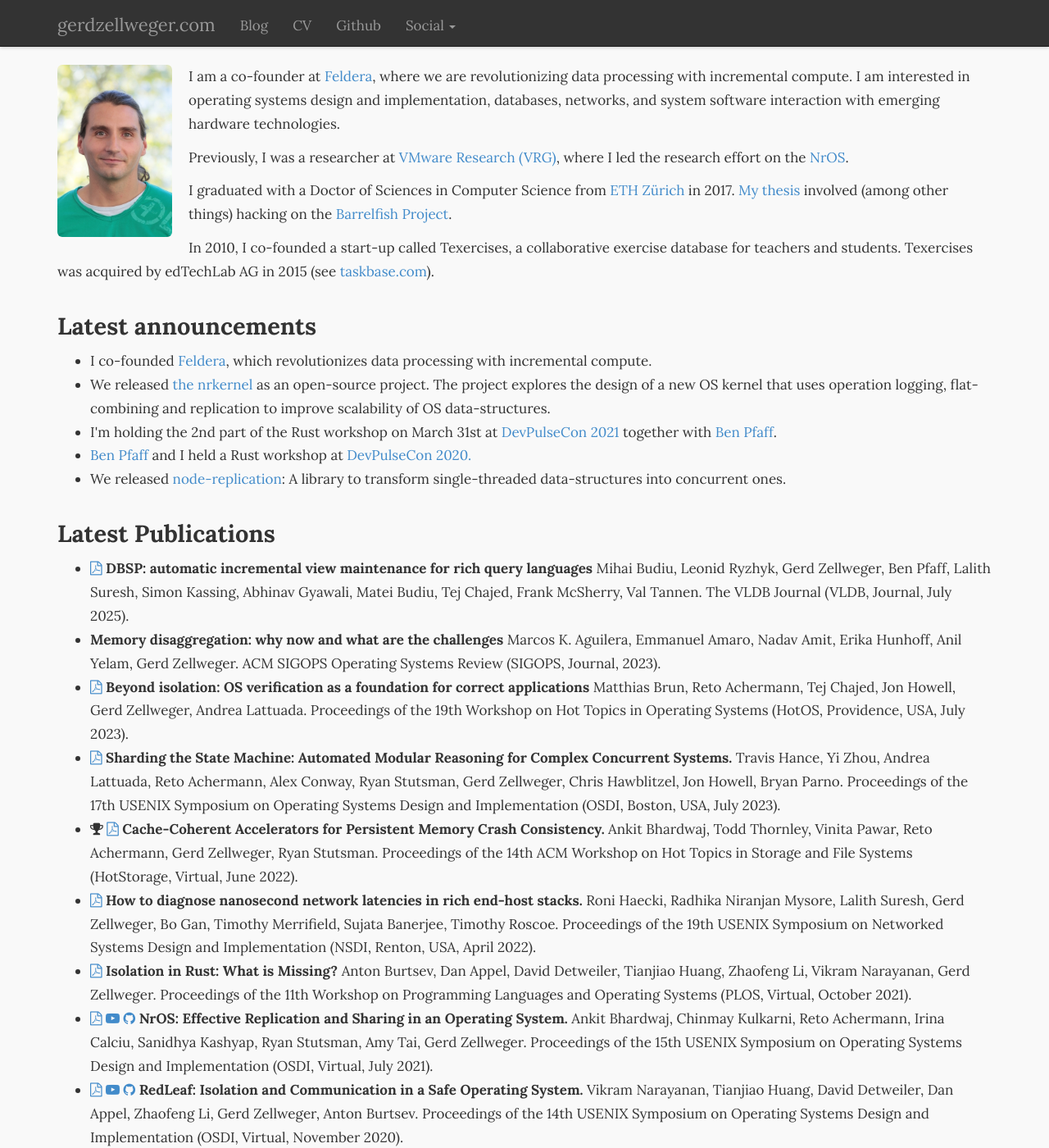
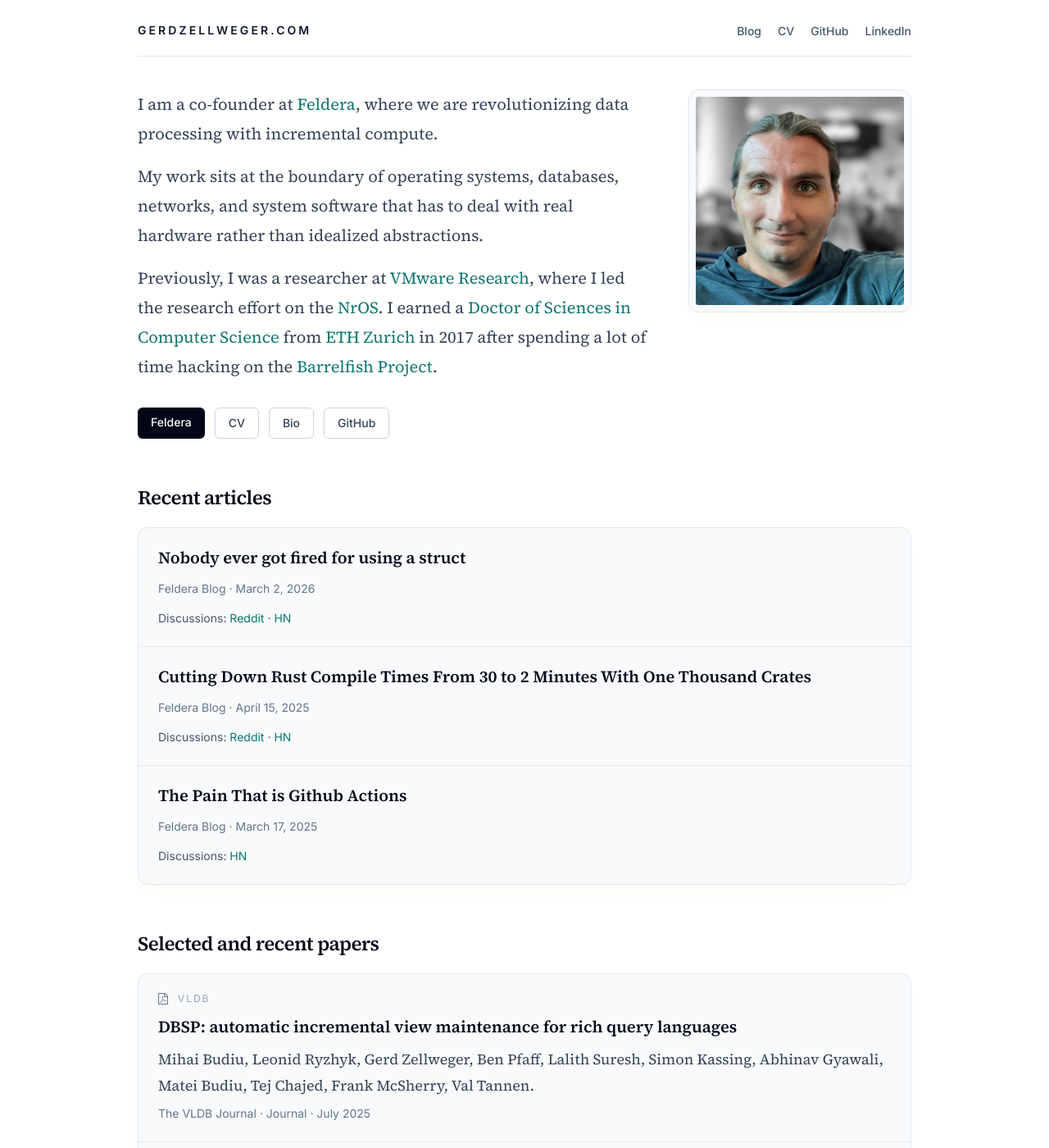
Before and after one commit to gz/website, a Jekyll site: the page built from index.html, in a window 1280 px wide and 1400 px high. Shown: the whole window at 82% size. Built offline with Jekyll 4.4.1, drawn with Linux system fonts in a browser that asks for light colours; nearby versions of some CDN libraries; some of the changed text lies outside the part shown.

Commit message:
Refresh site design and content

```diff
--- /dev/null
+++ b/_data/external_posts.yml
@@ -0,0 +1,27 @@
+- title: "Nobody ever got fired for using a struct"
+  url: "https://www.feldera.com/blog/nobody-ever-got-fired-for-using-a-struct"
+  source: "Feldera Blog"
+  date: 2026-03-02
+  discussions:
+    - label: "Reddit"
+      url: "https://www.reddit.com/r/rust/comments/1rj74ch/nobody_ever_got_fired_for_using_a_struct_blog/"
+    - label: "HN"
+      url: "https://news.ycombinator.com/item?id=47225655"
+
+- title: "Cutting Down Rust Compile Times From 30 to 2 Minutes With One Thousand Crates"
+  url: "https://www.feldera.com/blog/cutting-down-rust-compile-times-from-30-to-2-minutes-with-one-thousand-crates"
+  source: "Feldera Blog"
+  date: 2025-04-15
+  discussions:
+    - label: "Reddit"
+      url: "https://www.reddit.com/r/rust/comments/1jzzavh/cutting_down_rust_compile_times_from_30_to_2/"
+    - label: "HN"
+      url: "https://news.ycombinator.com/item?id=43715235"
+
+- title: "The Pain That is Github Actions"
+  url: "https://www.feldera.com/blog/the-pain-that-is-github-actions"
+  source: "Feldera Blog"
+  date: 2025-03-17
+  discussions:
+    - label: "HN"
+      url: "https://news.ycombinator.com/item?id=43419701"
--- a/_layouts/default.html
+++ b/_layouts/default.html
@@ -27,88 +27,105 @@
     <meta name="description" content="" />
     <meta name="author" content="" />
     <link rel="shortcut icon" href="favicon.png" />
+    <meta name="color-scheme" content="light" />
+    <link rel="preconnect" href="https://fonts.googleapis.com" />
+    <link rel="preconnect" href="https://fonts.gstatic.com" crossorigin />
+    <link
+      href="https://fonts.googleapis.com/css2?family=Inter:wght@400;500;600;700&family=Source+Serif+4:opsz,wght@8..60,400;8..60,600;8..60,700&display=swap"
+      rel="stylesheet"
+    />
+    <script src="https://cdn.tailwindcss.com"></script>
+    <script>
+      tailwind.config = {
+        theme: {
+          extend: {
+            colors: {
+              ink: "#0f172a",
+              muted: "#475569",
+              paper: "#fffdf8",
+              line: "#e2e8f0",
+              accent: "#0f766e",
+            },
+            boxShadow: {
+              paper: "0 10px 30px rgba(15, 23, 42, 0.06)",
+            },
+            fontFamily: {
+              serif: ['"Source Serif 4"', "Georgia", "serif"],
+              sans: ['"Inter"', '"Helvetica Neue"', "sans-serif"],
+            },
+          },
+        },
+      };
+    </script>
 
     <title>{{ page.title }}</title>
 
-    <!-- Bootstrap core CSS -->
-    <link href="/css/bootstrap.min.css" rel="stylesheet" />
     <link
       href="https://maxcdn.bootstrapcdn.com/font-awesome/4.5.0/css/font-awesome.min.css"
       rel="stylesheet"
     />
-    <link href="/css/bootstrap-social.css" rel="stylesheet" />
-
-    <!-- Custom styles for this template -->
     <link href="/css/main.css" rel="stylesheet" />
     <link href="/css/syntax.css" rel="stylesheet" />
-
-    <!-- HTML5 shim and Respond.js IE8 support of HTML5 elements and media queries -->
-    <!--[if lt IE 9]>
-      <script src="../../assets/js/html5shiv.js"></script>
-      <script src="../../assets/js/respond.min.js"></script>
-    <![endif]-->
   </head>
 
-  <body>
-    <div class="navbar navbar-inverse navbar-fixed-top">
-      <div class="container">
-        <div class="navbar-header">
-          <button
-            type="button"
-            class="navbar-toggle"
-            data-toggle="collapse"
-            data-target=".navbar-collapse"
+  <body class="bg-white text-ink antialiased">
+    <div class="mx-auto max-w-5xl px-5 pb-16 pt-6 sm:px-8 lg:px-10">
+      <header class="mb-10 border-b border-slate-200 pb-5">
+        <div
+          class="flex flex-col gap-5 sm:flex-row sm:items-end sm:justify-between"
+        >
+          <div>
+            <a
+              class="font-sans-display text-sm font-semibold uppercase tracking-[0.22em] text-slate-900"
+              href="/"
+              >{{ site.name }}</a
+            >
+          </div>
+          <nav
+            class="flex flex-wrap gap-x-5 gap-y-2 font-sans text-sm font-medium text-slate-600"
           >
-            <span class="icon-bar"></span>
-            <span class="icon-bar"></span>
-            <span class="icon-bar"></span>
-          </button>
-          <a class="navbar-brand" href="/">{{ site.name }}</a>
+            {% for link in page.navigation %}
+            <a
+              class="{% if page.url == link.url %}text-slate-950{% else %}text-slate-600{% endif %} transition hover:text-slate-950"
+              href="{{ link.url }}"
+              title="{{ link.title }}"
+              >{{ link.text }}</a
+            >
+            {% endfor %}
+            <a class="transition hover:text-slate-950" href="/blog" title="Blog"
+              >Blog</a
+            >
+            <a class="transition hover:text-slate-950" href="/cv.pdf" title="CV"
+              >CV</a
+            >
+            <a
+              class="transition hover:text-slate-950"
+              href="https://github.com/gz"
+              title="GitHub"
+              >GitHub</a
+            >
+            <a
+              class="transition hover:text-slate-950"
+              href="https://www.linkedin.com/in/gerd-zellweger/"
+              title="LinkedIn"
+              >LinkedIn</a
+            >
+          </nav>
         </div>
-        <div class="collapse navbar-collapse">
-          <ul class="nav navbar-nav">
-            {% assign url = page.url|remove:'index.html' %} {% for link in
-            page.navigation %}
-            <li {% if page.url="" ="link.url" %}class="active" {% endif %}>
-              <a href="{{link.url}}" title="{{link.title}}">{{link.text}}</a>
-            </li>
-            {% endfor %}
+      </header>
 
-            <li>
-              <a href="/blog" title="Blog">Blog</a>
-            </li>
+      <main>{{ content }}</main>
 
-            <li>
-              <a href="cv.pdf" title="Resume">CV</a>
-            </li>
-
-            <li>
-              <a href="https://github.com/gz" title="Github">Github</a>
-            </li>
-
-            <li class="dropdown">
-              <a href="#" class="dropdown-toggle" data-toggle="dropdown"
-                >Social <b class="caret"></b
-              ></a>
-              <ul class="dropdown-menu">
-                <li>
-                  <a
-                    href="http://www.linkedin.com/pub/gerd-zellweger/29/714/624"
-                    >LinkedIn</a
-                  >
-                </li>
-                <li><a href="https://twitter.com/gerdzellweger">Twitter</a></li>
-              </ul>
-            </li>
-          </ul>
+      <footer
+        class="mt-16 border-t border-slate-200 pt-5 font-sans text-sm text-slate-500"
+      >
+        <div
+          class="flex flex-col gap-2 sm:flex-row sm:items-center sm:justify-between"
+        >
+          <div>Gerd Zellweger</div>
+          <div>mail at gerdzellweger.com</div>
         </div>
-        <!--/.nav-collapse -->
-      </div>
+      </footer>
     </div>
-
-    <div class="container">{{ content }}</div>
-
-    <script src="/js/jquery.js"></script>
-    <script src="/js/bootstrap.min.js"></script>
   </body>
 </html>
--- a/blog.html
+++ b/blog.html
@@ -3,24 +3,86 @@
 title: Fantastic Bugs and Where to Find Them
 ---
 
-<div class="clearfix">
-  <h2>Fantastic Bugs and Where to Find Them</h2>
-  <p>
+<section class="max-w-3xl">
+  <p
+    class="font-sans text-sm font-semibold uppercase tracking-[0.22em] text-teal-700"
+  >
+    Blog
+  </p>
+  <h1
+    class="mt-3 text-4xl font-semibold tracking-tight text-slate-950 sm:text-5xl"
+  >
+    Fantastic Bugs and Where to Find Them
+  </h1>
+  <p class="mt-5 max-w-2xl text-xl leading-9 text-slate-700">
     In this blog, I write about bugs in low-level systems code which were hard
     to find, meaning it took me hours, days or sometimes even weeks.<br />
     I hope you will find some joy in my suffering:
   </p>
-</div>
+</section>
 
-<div class="posts">
+<section
+  class="mt-10 rounded-xl border border-slate-200 bg-slate-50 px-6 py-5 shadow-paper"
+>
+  <h2 class="text-2xl font-semibold tracking-tight text-slate-950">
+    Recent posts on the Feldera blog
+  </h2>
+  <p class="mt-3 text-lg leading-8 text-slate-700">
+    I write mostly posts on the company blog these days. A few recent ones:
+  </p>
+  <div class="mt-6 space-y-5">
+    {% for post in site.data.external_posts %}
+    <article>
+      <h3 class="text-xl font-semibold tracking-tight text-slate-950">
+        <a class="hover:text-teal-700" href="{{ post.url }}"
+          >{{ post.title }}</a
+        >
+      </h3>
+      <p class="mt-1 font-sans text-sm text-slate-500">
+        Published {{ post.date | date: "%B %-d, %Y" }}
+      </p>
+      {% if post.discussions %}
+      <p class="mt-2 font-sans text-sm text-slate-600">
+        Discussions: {% for discussion in post.discussions %}
+        <a class="text-teal-700 hover:text-teal-800" href="{{ discussion.url }}"
+          >{{ discussion.label }}</a
+        >{% unless forloop.last %} · {% endunless %} {% endfor %}
+      </p>
+      {% endif %}
+    </article>
+    {% endfor %}
+  </div>
+</section>
+
+<section class="mt-12">
+  <h2 class="text-2xl font-semibold tracking-tight text-slate-950">
+    Older posts here
+  </h2>
+</section>
+
+<div class="mt-12 space-y-5">
   {% for post in site.posts %}
-  <article class="post">
-    <h3><a href="{{ site.baseurl }}{{ post.url }}">{{ post.title }}</a></h3>
-    <p class="meta">Written on {{ post.date | date: "%B %e, %Y" }}</p>
+  <article
+    class="rounded-xl border border-slate-200 bg-white px-6 py-5 shadow-paper"
+  >
+    <h2 class="text-2xl font-semibold tracking-tight text-slate-950">
+      <a class="hover:text-teal-700" href="{{ site.baseurl }}{{ post.url }}"
+        >{{ post.title }}</a
+      >
+    </h2>
+    <p class="mt-2 font-sans text-sm text-slate-500">
+      Written on {{ post.date | date: "%B %e, %Y" }}
+    </p>
 
-    <div class="entry">{{ post.excerpt }}</div>
+    <div class="entry mt-4 text-lg leading-8 text-slate-700">
+      {{ post.excerpt }}
+    </div>
 
-    <a href="{{ site.baseurl }}{{ post.url }}" class="read-more">Read More</a>
+    <a
+      href="{{ site.baseurl }}{{ post.url }}"
+      class="mt-4 inline-flex font-sans text-sm font-semibold text-teal-700 hover:text-teal-800"
+      >Read more</a
+    >
   </article>
   {% endfor %}
 </div>
--- a/css/main.css
+++ b/css/main.css
@@ -1,21 +1,11 @@
 body {
-  padding-top: 50px;
-  line-height: 1.7;
-  font-size: 1.7em;
+  font-family: "Source Serif 4", Georgia, serif;
 }
 
-kbd {
-  -moz-background-clip: border;
-  -moz-background-inline-policy: continuous;
-  -moz-background-origin: padding;
-  background: #eeeeee none repeat scroll 0 0;
-  border-color: #cccccc #aaaaaa #888888 #bbbbbb;
-  border-style: solid;
-  border-width: 1px 1px 2px 2px;
-  color: #000000;
-  padding: 2px 1px;
-  white-space: nowrap;
+.font-sans-display {
+  font-family: "Inter", "Helvetica Neue", sans-serif;
 }
 
-.post {
+.publication-entry + .publication-entry {
+  border-top: 1px solid rgba(15, 23, 42, 0.08);
 }
--- a/index.html
+++ b/index.html
@@ -3,103 +3,164 @@
 title: Gerd Zellweger
 ---
 
-<div class="clearfix">
-  <br />
-  <div class="pull-left" style="margin-right: 20px">
-    <img
-      src="/img/gerd.jpg"
-      alt="Profile Picture"
-      width="140"
-      class="img-rounded img-responsive"
-    />
-  </div>
+<section class="grid gap-8 lg:grid-cols-[minmax(0,1fr)_18rem] lg:items-start">
+  <div>
+    <div class="max-w-3xl space-y-4 text-xl leading-9 text-slate-700">
       <p>
-    I am a co-founder at <a href="https://feldera.com/">Feldera</a>, where we
-    are revolutionizing data processing with incremental compute. I am
-    interested in operating systems design and implementation, databases,
-    networks, and system software interaction with emerging hardware
-    technologies.
+        I am a co-founder at
+        <a class="text-teal-700 hover:text-teal-800" href="https://feldera.com/"
+          >Feldera</a
+        >, where we are revolutionizing data processing with incremental
+        compute.
+      </p>
+      <p>
+        My work sits at the boundary of operating systems, databases, networks,
+        and system software that has to deal with real hardware rather than
+        idealized abstractions.
       </p>
       <p>
         Previously, I was a researcher at
-    <a href="https://research.vmware.com/">VMware Research (VRG)</a>, where I
-    led the research effort on the <a href="https://nrkernel.systems/">NrOS</a>.
-  </p>
-  <p>
-    I graduated with a Doctor of Sciences in Computer Science from
-    <a href="http://www.ethz.ch/">ETH Zürich</a> in 2017.
-    <a href="https://www.research-collection.ethz.ch/handle/20.500.11850/238571"
-      >My thesis</a
+        <a
+          class="text-teal-700 hover:text-teal-800"
+          href="https://research.vmware.com/"
+          >VMware Research</a
+        >, where I led the research effort on the
+        <a
+          class="text-teal-700 hover:text-teal-800"
+          href="https://nrkernel.systems/"
+          >NrOS</a
+        >. I earned a
+        <a
+          class="text-teal-700 hover:text-teal-800"
+          href="https://www.research-collection.ethz.ch/items/d296963b-7c06-4b0b-84be-7f5e1e8e8939"
+          >Doctor of Sciences in Computer Science</a
         >
-    involved (among other things) hacking on the
-    <a href="http://barrelfish.org">Barrelfish Project</a>.
-  </p>
-  <p>
-    In 2010, I co-founded a start-up called Texercises, a collaborative exercise
-    database for teachers and students. Texercises was acquired by edTechLab AG
-    in 2015 (see
-    <a href="https://taskbase.com/">taskbase.com</a>).
+        from
+        <a class="text-teal-700 hover:text-teal-800" href="http://www.ethz.ch/"
+          >ETH Zurich</a
+        >
+        in 2017 after spending a lot of time hacking on the
+        <a
+          class="text-teal-700 hover:text-teal-800"
+          href="http://barrelfish.org"
+          >Barrelfish Project</a
+        >.
       </p>
     </div>
+    <div class="mt-8 flex flex-wrap gap-3 font-sans text-sm font-medium">
+      <a
+        class="rounded-md bg-slate-950 px-4 py-2 text-white transition hover:bg-slate-800"
+        href="https://feldera.com/"
+        >Feldera</a
+      >
+      <a
+        class="rounded-md border border-slate-300 px-4 py-2 text-slate-700 transition hover:border-slate-400 hover:text-slate-950"
+        href="/cv.pdf"
+        >CV</a
+      >
+      <a
+        class="rounded-md border border-slate-300 px-4 py-2 text-slate-700 transition hover:border-slate-400 hover:text-slate-950"
+        href="/cv/bio.md"
+        >Bio</a
+      >
+      <a
+        class="rounded-md border border-slate-300 px-4 py-2 text-slate-700 transition hover:border-slate-400 hover:text-slate-950"
+        href="https://github.com/gz"
+        >GitHub</a
+      >
+    </div>
+  </div>
 
-<div class="clearfix">
-  <h3>Latest announcements</h3>
-  <ul>
-    <li>
-      I co-founded <a href="https://feldera.com/">Feldera</a>, which
-      revolutionizes data processing with incremental compute.
+  <aside class="lg:pl-4">
+    <img
+      class="w-full rounded-xl border border-slate-200 bg-slate-50 p-2 shadow-paper"
+      src="/img/gerd.png"
+      alt="Portrait of Gerd Zellweger"
+    />
+  </aside>
+</section>
+
+<section class="mt-14">
+  <div class="mb-5">
+    <h2 class="text-2xl font-semibold tracking-tight text-slate-950">
+      Recent articles
+    </h2>
+  </div>
+  <div class="rounded-xl border border-slate-200 bg-slate-50 shadow-paper">
+    <ul class="list-none p-0">
+      {% for post in site.data.external_posts limit: 3 %}
+      <li class="publication-entry px-5 py-5 sm:px-6">
+        <div class="text-xl font-semibold leading-8 text-slate-950">
+          <a class="hover:text-teal-700" href="{{ post.url }}"
+            >{{ post.title }}</a
+          >
+        </div>
+        <p class="mt-2 font-sans text-sm leading-7 text-slate-500">
+          {{ post.source }} · {{ post.date | date: "%B %-d, %Y" }}
+        </p>
+        {% if post.discussions %}
+        <p class="mt-2 font-sans text-sm leading-7 text-slate-600">
+          Discussions: {% for discussion in post.discussions %}
+          <a
+            class="text-teal-700 hover:text-teal-800"
+            href="{{ discussion.url }}"
+            >{{ discussion.label }}</a
+          >{% unless forloop.last %} · {% endunless %} {% endfor %}
+        </p>
+        {% endif %}
       </li>
-    <li>
-      We released <a href="https://nrkernel.systems">the nrkernel</a> as an
-      open-source project. The project explores the design of a new OS kernel
-      that uses operation logging, flat-combining and replication to improve
-      scalability of OS data-structures.
-    </li>
-    <li>
-      I'm holding the 2nd part of the Rust workshop on March 31st at
-      <a href="https://www.devpulsecon.org/">DevPulseCon 2021</a> together with
-      <a href="https://research.vmware.com/researchers/ben-pfaff">Ben Pfaff</a>.
-    </li>
-    <li>
-      <a href="https://research.vmware.com/researchers/ben-pfaff">Ben Pfaff</a>
-      and I held a Rust workshop at
-      <a href="https://www.devpulsecon.org/">DevPulseCon 2020.</a>
-    </li>
-    <li>
-      We released
-      <a href="https://github.com/vmware/node-replication">node-replication</a>:
-      A library to transform single-threaded data-structures into concurrent
-      ones.
-    </li>
+      {% endfor %}
     </ul>
   </div>
+</section>
 
-<h3>Latest Publications</h3>
-<ul class="unstyled">
+<section class="mt-14">
+  <div class="mb-5">
+    <h2 class="text-2xl font-semibold tracking-tight text-slate-950">
+      Selected and recent papers
+    </h2>
+  </div>
+  <div class="rounded-xl border border-slate-200 bg-slate-50 shadow-paper">
+    <ul class="list-none p-0">
       {% for pub in site.data.publications %}
-  <li>
+      <li class="publication-entry px-5 py-5 sm:px-6">
+        <div
+          class="mb-2 flex flex-wrap items-center gap-3 text-sm text-slate-500"
+        >
           {% if pub.best_paper %}<i
-      class="fa fa-trophy"
+            class="fa fa-trophy text-amber-500"
             aria-hidden="true"
             title="Best Paper (Award)"
           ></i
-    >{% endif %} {% if pub.pdf %}<a href="{{ pub.pdf }}"
+          >{% endif %} {% if pub.pdf %}<a
+            class="text-slate-500 hover:text-slate-900"
+            href="{{ pub.pdf }}"
             ><i class="fa fa-file-pdf-o" title="Paper (PDF)"></i></a
-    >{% endif %} {% if pub.video %}<a href="{{ pub.video }}"
+          >{% endif %} {% if pub.video %}<a
+            class="text-slate-500 hover:text-slate-900"
+            href="{{ pub.video }}"
             ><i class="fa fa-youtube-play" title="Talk (Video)"></i></a
-    >{% endif %} {% if pub.github %}<a href="{{ pub.github }}"
+          >{% endif %} {% if pub.github %}<a
+            class="text-slate-500 hover:text-slate-900"
+            href="{{ pub.github }}"
             ><i class="fa fa-github" title="Code (Repository)"></i></a
           >{% endif %}
-    <strong>{{ pub.title }}</strong>
-    {{ pub.authors | join: ", "}}. {{ pub.conference }} ({{ pub.shortcut }}, {{
-    pub.location }}, {{ pub.date }}).
+          <span
+            class="font-sans text-xs uppercase tracking-[0.16em] text-slate-400"
+            >{{ pub.shortcut }}</span
+          >
+        </div>
+        <div class="text-xl font-semibold leading-8 text-slate-950">
+          {{ pub.title }}
+        </div>
+        <p class="mt-2 text-lg leading-8 text-slate-700">
+          {{ pub.authors | join: ", "}}.
+        </p>
+        <p class="mt-1 font-sans text-sm leading-7 text-slate-500">
+          {{ pub.conference }} · {{ pub.location }} · {{ pub.date }}
+        </p>
       </li>
       {% endfor %}
     </ul>
-
-<div class="row">
-  <div class="col-xs-4">
-    <h3>Contact</h3>
-    <address>mail at gerdzellweger.com<br /></address>
   </div>
-</div>
+</section>
```
Also changed, not shown: _layouts/post.html (+18 -5 lines), img/gerd.jpg (deleted), img/gerd.png (added). Lines whose indentation alone changed are shown as unchanged.
